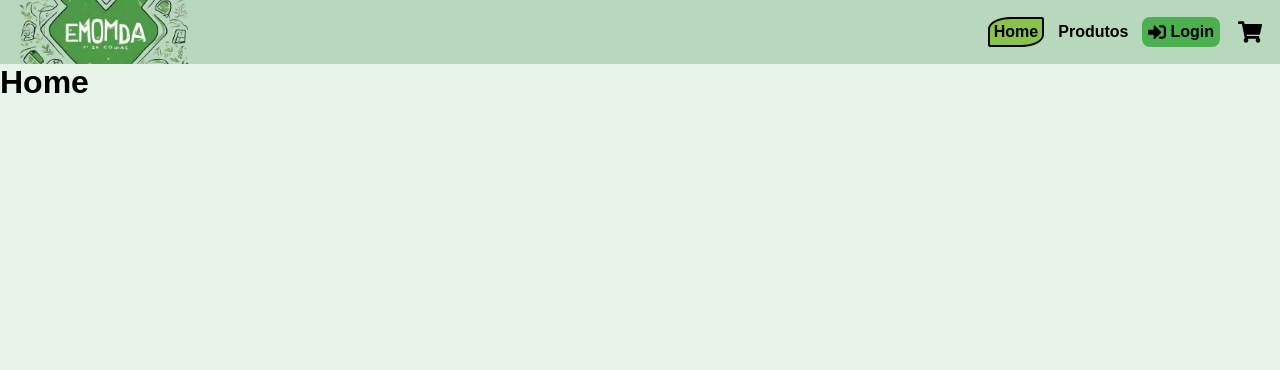
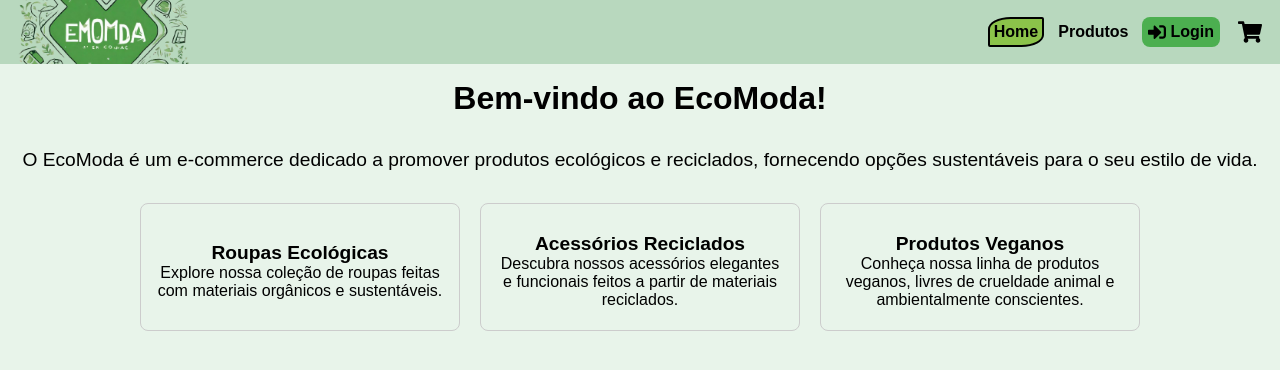
Before and after one commit to HenrickyL/ada-ifood-react, a React (Vite) app: page / in a window 1280 px wide. Shown: the top 370 px of the page. Built offline with nearby package versions, Linux system fonts and the light colour scheme; no server answers.

Commit message:
homeInfo

```diff
--- /dev/null
+++ b/src/_pages/HomeIntro/index.tsx
@@ -0,0 +1,26 @@
+import { Description, HomeContainer, Title, TypeCard, TypeDescription, TypeName, TypesContainer } from "./style"
+
+export const HomeIntro = ()=>{
+    return(
+        <HomeContainer>
+            <Title>Bem-vindo ao EcoModa!</Title>
+            <Description>
+                O EcoModa é um e-commerce dedicado a promover produtos ecológicos e reciclados, fornecendo opções sustentáveis para o seu estilo de vida.
+            </Description>
+            <TypesContainer>
+                <TypeCard>
+                    <TypeName>Roupas Ecológicas</TypeName>
+                    <TypeDescription>Explore nossa coleção de roupas feitas com materiais orgânicos e sustentáveis.</TypeDescription>
+                </TypeCard>
+                <TypeCard>
+                    <TypeName>Acessórios Reciclados</TypeName>
+                    <TypeDescription>Descubra nossos acessórios elegantes e funcionais feitos a partir de materiais reciclados.</TypeDescription>
+                </TypeCard>
+                <TypeCard>
+                    <TypeName>Produtos Veganos</TypeName>
+                    <TypeDescription>Conheça nossa linha de produtos veganos, livres de crueldade animal e ambientalmente conscientes.</TypeDescription>
+                </TypeCard>
+            </TypesContainer>
+        </HomeContainer>
+    )
+}
--- /dev/null
+++ b/src/_pages/HomeIntro/style.ts
@@ -0,0 +1,49 @@
+import styled from 'styled-components';
+
+export const HomeContainer = styled.div`
+  display: flex;
+  flex-direction: column;
+  align-items: center;
+  padding: 1rem;
+`;
+
+export const Title = styled.h1`
+  font-size: 2rem;
+  margin-bottom: 2rem;
+`;
+
+export const Description = styled.p`
+  font-size: 1.2rem;
+  margin-bottom: 2rem;
+`;
+
+export const TypesContainer = styled.div`
+  display: flex;
+  flex-direction: row;
+  align-items: center;
+    justify-content: center;
+  gap: 20px;
+  flex-wrap: wrap;
+`;
+
+export const TypeCard = styled.div`
+    display: flex;
+    align-items: center;
+    justify-content: center;
+    flex-direction: column;
+    border: 1px solid #ccc;
+    border-radius: 8px;
+    padding: 1rem;
+    width: 20rem;
+    height: 8rem;
+`;
+
+export const TypeName = styled.h3`
+  margin-top: 0.5rem;
+  font-size: 1.2rem;
+`;
+
+export const TypeDescription = styled.p`
+  font-size: 1rem;
+  text-align: center;
+`;
--- a/src/_pages/ProductList/index.tsx
+++ b/src/_pages/ProductList/index.tsx
@@ -5,7 +5,6 @@
 import { useQuery } from '@tanstack/react-query';
 import { PaginationData } from "../../_interfaces/pagination";
 import { listProducts } from "../../_network/api/products";
-import { Link } from "react-router-dom";
 
 export const ProductList = ()=>{
     const [paginationData, setPaginationData] = useState<PaginationData>({
@@ -26,6 +25,8 @@
       }, [productsData, isLoading, setProducts]);
 
     return(
+        <>
+            {!isLoading ?
                 <ProductListSty>
                     <main>
                         {products.data.map(p=>
@@ -53,5 +54,10 @@
                         })}
                     </ProductListPaginationContainer>
                 </ProductListSty>
+
+                :
+                <span>loading...</span>
+            }
+        </>
     )
 }
--- a/src/_routes/index.tsx
+++ b/src/_routes/index.tsx
@@ -7,6 +7,7 @@
 import { ProductList } from "../_pages/ProductList";
 import { ProductDetails } from "../_pages/ProductDetails";
 import { Cart } from "../_pages/Cart";
+import { HomeIntro } from "../_pages/HomeIntro";
 
 
 
@@ -17,7 +18,7 @@
         children: [
             {
                 path: '/',
-                element: <h1>Home</h1>
+                element: <HomeIntro />
             },
             {
                 path: 'products',
--- a/src/_stores/product.ts
+++ b/src/_stores/product.ts
@@ -28,7 +28,7 @@
         })
     },
     setProducts: (products: PaginationResponse<IProduct>)=>{
-        set((prev) => {
+        set(() => {
             return {products: products}
         })
     },
```
Lines whose indentation alone changed are shown as unchanged.
